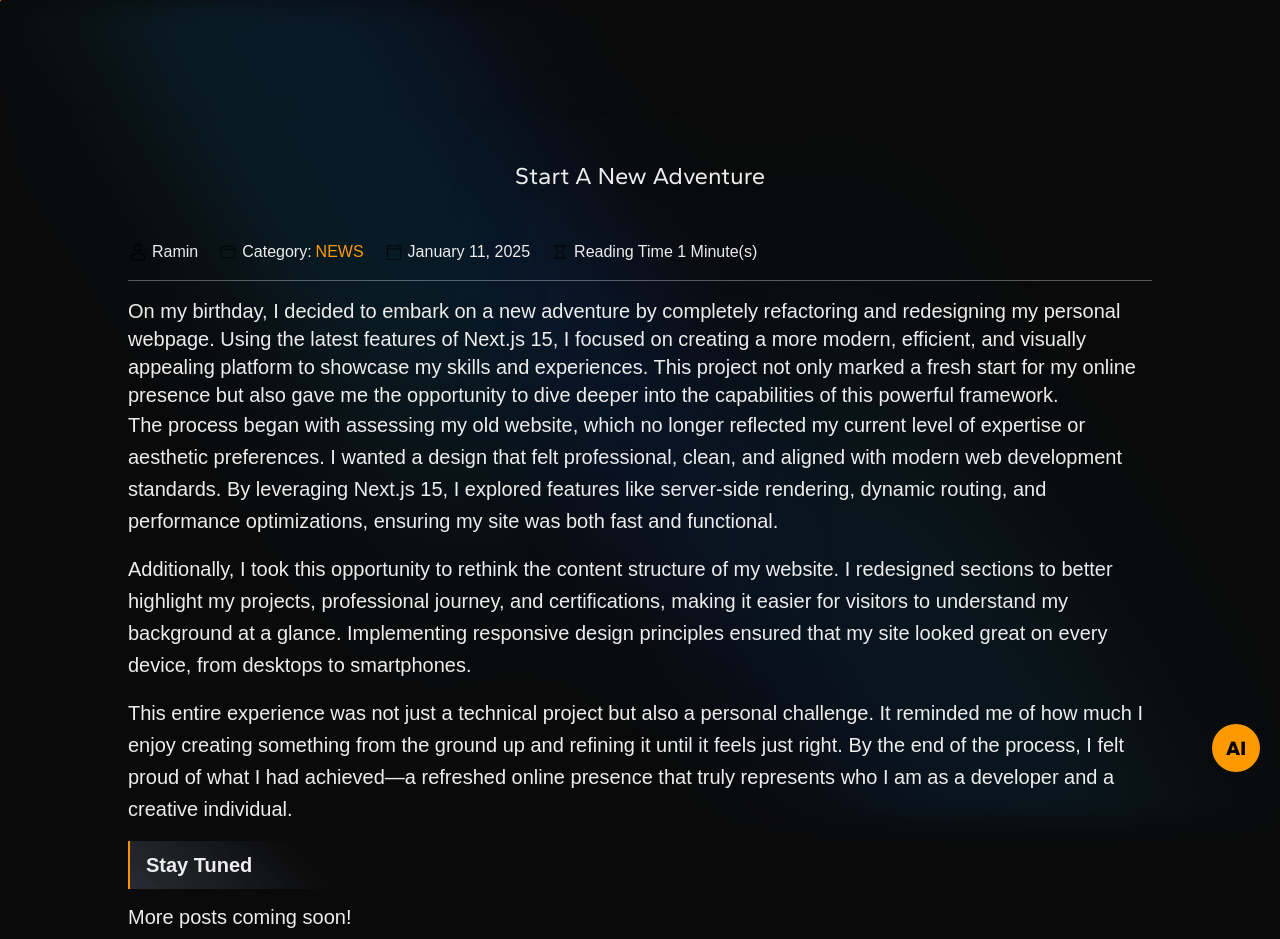
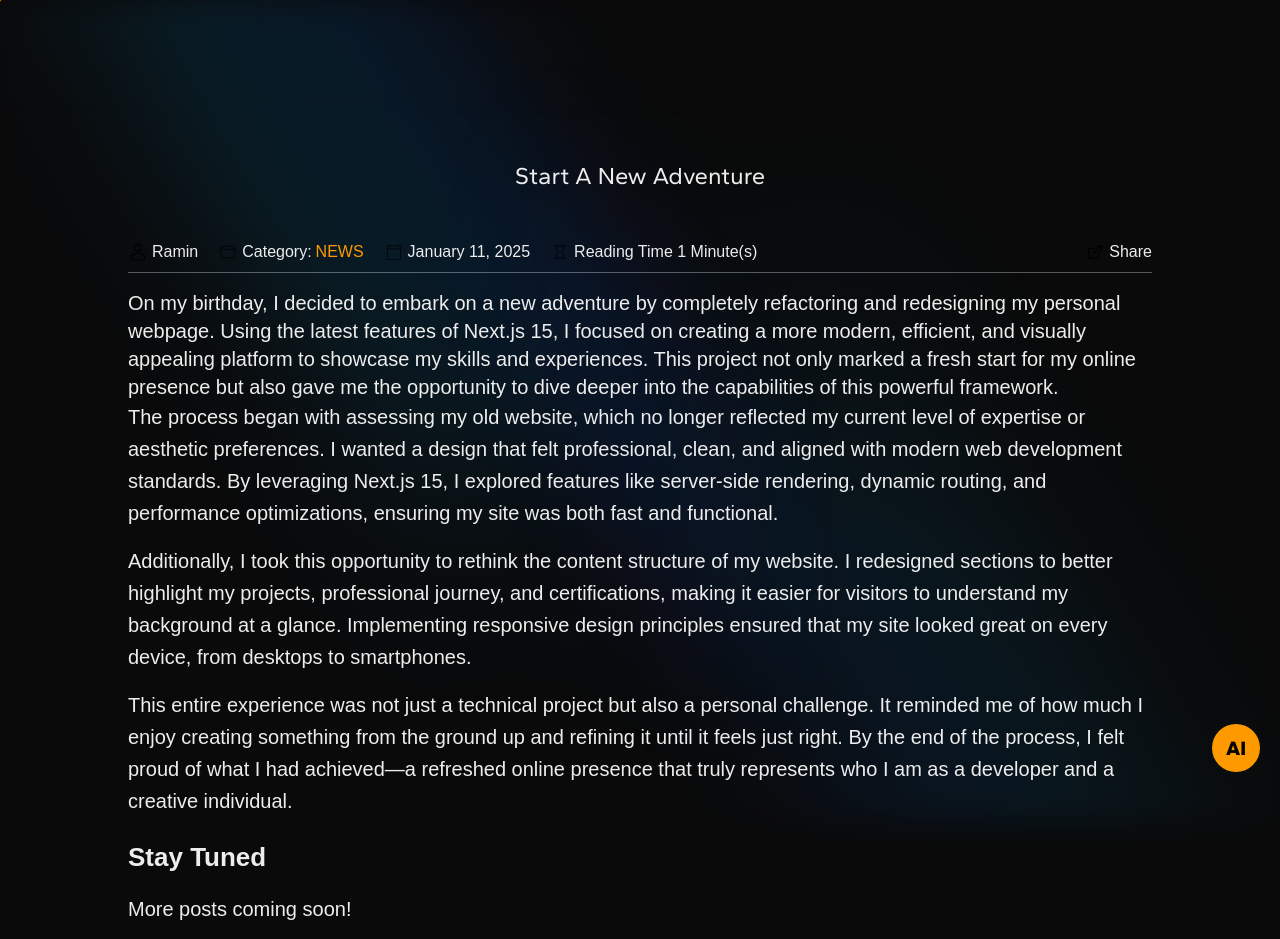
Before and after one commit to raminr77/raminr77.github.io, a Next.js app: page /posts/1 in a window 1280 px wide. Shown: the top 939 px of the page. Built offline with nearby package versions, Linux system fonts and the light colour scheme; a web font is replaced by a local one.

Commit message:
feat: Add Share button for posts

```diff
--- /dev/null
+++ b/src/domains/posts/components/post-share/index.tsx
@@ -0,0 +1,36 @@
+'use client';
+
+import { notify } from '@/shared/helpers';
+import Image from 'next/image';
+
+export function PostShare({ postId }: { postId: number }) {
+  const handleCopyShareLink = () => {
+    const shareLink = `${window.location.origin}/posts/${postId}/`;
+    navigator.clipboard.writeText(shareLink).then(() => {
+      notify.success({ message: 'Share link copied to clipboard!' });
+    }).catch(error => {
+      console.error('Failed to copy share link:', error);
+      notify.error({ message: 'Failed to copy share link.' });
+    });
+  };
+
+  return (
+    <button
+      type="button"
+      aria-label="Share post"
+      onClick={handleCopyShareLink}
+      title="Copy share link to clipboard"
+      className="flex gap-1 items-center select-none hover:text-amber-500 duration-300"
+    >
+      <Image
+        width={20}
+        height={20}
+        loading="lazy"
+        alt="Category"
+        className="dark:invert"
+        src="/images/new-tab-icon.svg"
+      />
+      <p>Share</p>
+    </button>
+  );
+}
--- a/src/domains/posts/post-detail-page.module.scss
+++ b/src/domains/posts/post-detail-page.module.scss
@@ -29,14 +29,9 @@
     }
 
     h2 {
-      padding: 8px 16px;
+      padding: 8px 0;
       font-weight: bolder;
-      border-left: 2px solid var(--primary);
-      background-image: linear-gradient(
-        45deg,
-        var(--blog-title-background),
-        transparent 20%
-      );
+      font-size: 26px;
     }
 
     ul {
@@ -44,7 +39,10 @@
     }
 
     ol li {
-      border-color: var(--primary);
+      margin: 0 20px;
+      padding-left: 0;
+      border-left: unset;
+      list-style-type: decimal;
     }
 
     li {
--- a/src/domains/posts/post-detail-page.tsx
+++ b/src/domains/posts/post-detail-page.tsx
@@ -17,6 +17,7 @@ import { titleFont } from '@/app/fonts';
 import { PostReadTime } from './components/post-read-time';
 import { PostCategory } from './components/post-category';
 import { PostAuthor } from './components/post-author';
+import { PostShare } from './components/post-share';
 import { PostTags } from './components/post-tags';
 import { PostDate } from './components/post-date';
 
@@ -63,11 +64,14 @@ export async function PostDetailPage({ params }: Props) {
         {post.title}
       </h1>
 
-      <div className="mb-4 flex gap-5 max-md:flex-col max-md:gap-2 border-b border-slate-300/40 pb-4">
-        <PostAuthor author={post.author} />
-        <PostCategory showLabel category={post.category} />
-        <PostDate date={post.date} />
-        <PostReadTime words={post.content} />
+      <div className="mb-4 flex justify-between items-center border-b border-slate-300/40 pb-2 max-md:flex-col">
+        <div className="flex gap-5 max-md:flex-col max-md:gap-2">
+          <PostAuthor author={post.author} />
+          <PostCategory showLabel category={post.category} />
+          <PostDate date={post.date} />
+          <PostReadTime words={post.content} />
+        </div>
+        <PostShare postId={post.id} />
       </div>
 
       <Markdown className="mb-5 [&>*]:mb-3 [&>*:last-child]:mb-0 text-xl">
--- a/src/shared/components/client-code-loader/index.tsx
+++ b/src/shared/components/client-code-loader/index.tsx
@@ -23,7 +23,7 @@ export function ClientCodeLoader() {
       if (!parentElement.classList.contains('max-h-100')) {
         parentElement.classList.remove('expand-button-overlay--collapsed');
         parentElement.classList.add('max-h-100');
-        target.textContent = 'Expand Code';
+        target.innerHTML = 'Expand Code';
         window.scrollTo({
           top: parentElement.offsetTop - 200,
           behavior: 'smooth'
@@ -31,7 +31,7 @@ export function ClientCodeLoader() {
       } else {
         parentElement.classList.add('expand-button-overlay--collapsed');
         parentElement.classList.remove('max-h-100');
-        target.textContent = 'Collapse Code';
+        target.innerHTML = 'Collapse Code';
       }
     };
 
@@ -45,7 +45,7 @@ export function ClientCodeLoader() {
 
       const expandButton = document.createElement('button');
       expandButton.className = 'handle-change-code-preview-button';
-      expandButton.textContent = 'Expand Code';
+      expandButton.innerHTML = 'Expand Code';
 
       expandButton.addEventListener('click', handleChangeCodePreview);
 
```
